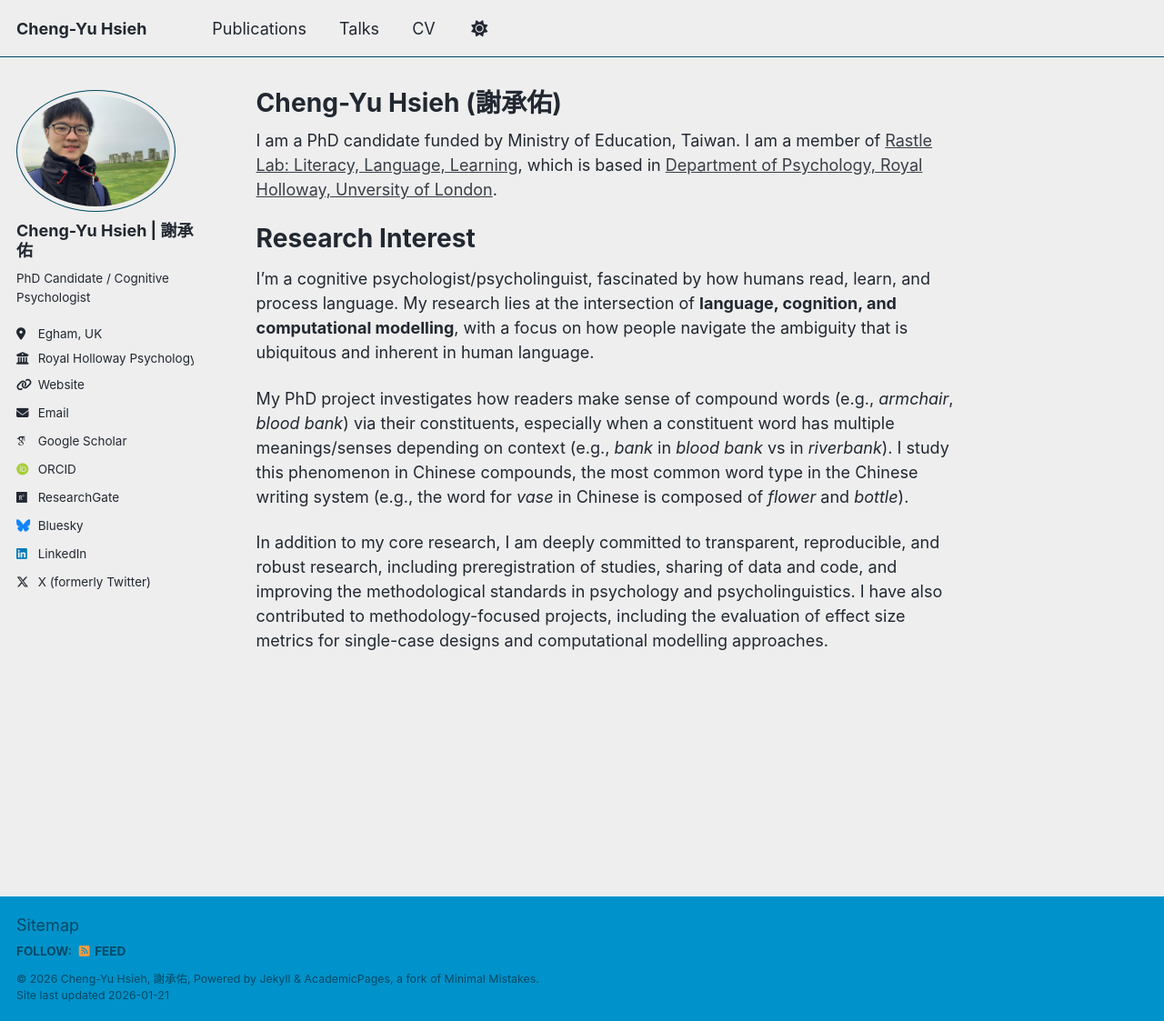
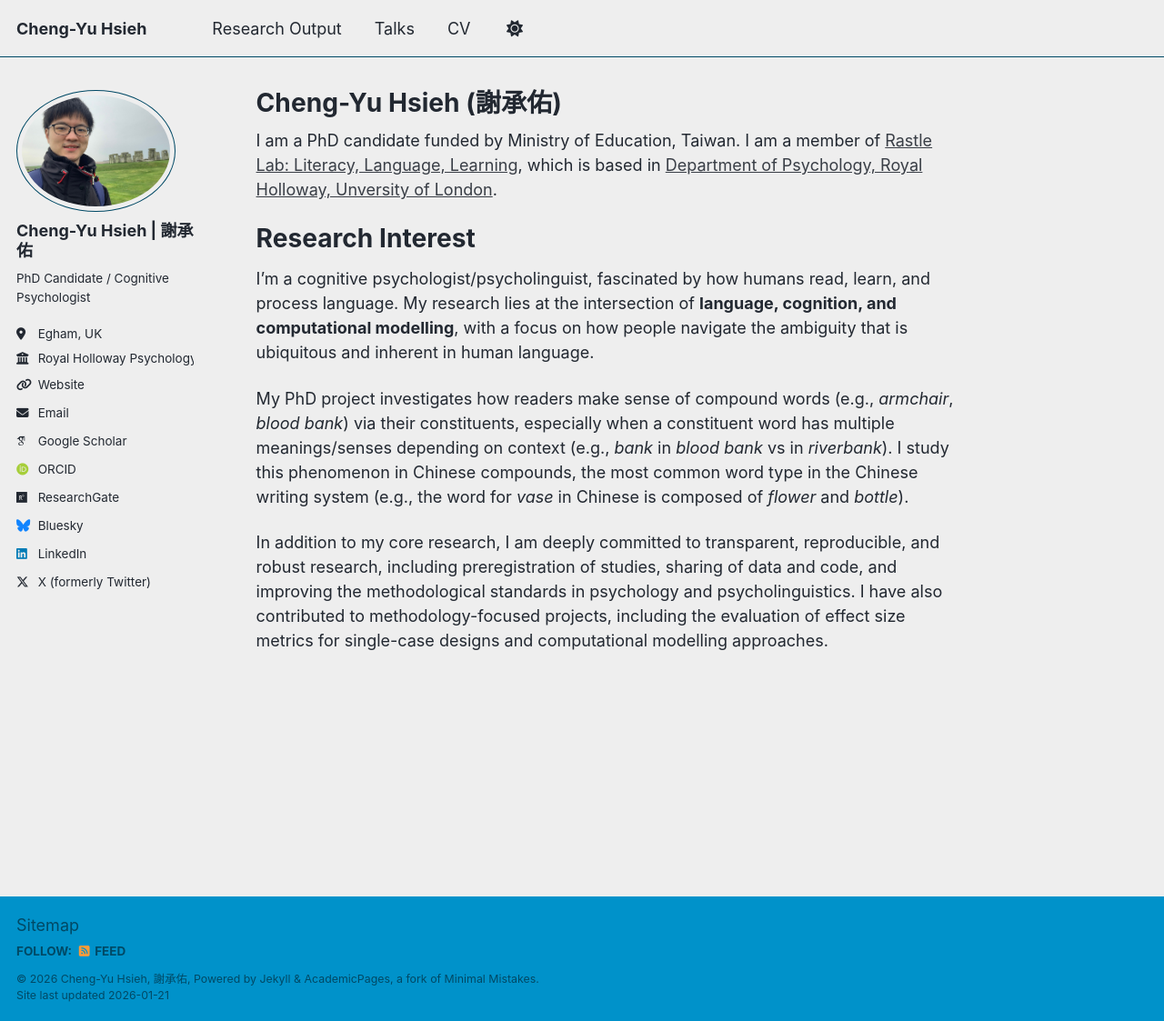
Before and after one commit to cyhsieh-psy/cyhsieh-psy.github.io, a Jekyll site: the page built from _pages/about.md, in a window 1280 px wide and 1123 px high. Shown: the whole window at 91% size. Built offline with Jekyll 4.4.1, drawn with Linux system fonts in a browser that asks for light colours; some web fonts are replaced; a script that is not in the unit is left out.

Commit message:
Update navigation.yml

```diff
--- a/_data/navigation.yml
+++ b/_data/navigation.yml
@@ -8,7 +8,7 @@
 #      Markdown formatted page while the second is generated using JSON.
 
 main:
-  - title: "Publications"
+  - title: "Research Output"
     url: "/publications/"
 
   - title: "Talks"
```
